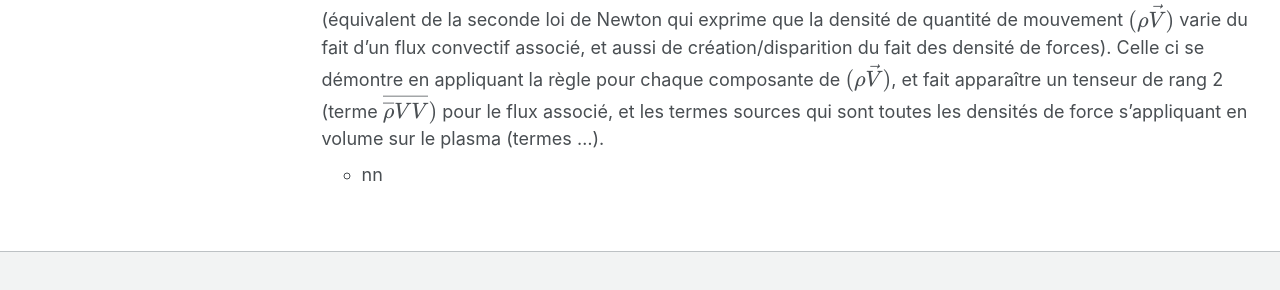
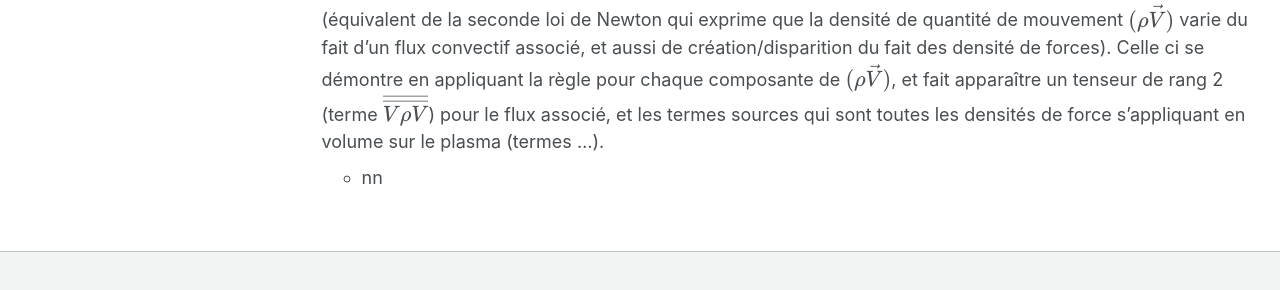
Before and after one commit to hubertbaty/hubertbaty.github.io, a Jekyll site: the page built from _pages/MHD.md, in a window 1280 px wide and 1074 px high. Shown: the part 667-957 px from the top of the window. Built offline with Jekyll 4.4.1, drawn with Linux system fonts in a browser that asks for light colours; some web fonts are replaced; formulas are drawn with MathJax 3.

Commit message:
Update MHD.md

```diff
--- a/_pages/MHD.md
+++ b/_pages/MHD.md
@@ -17,6 +17,6 @@ Les équations de base de la MHD
 * Equation de conservation de la masse, dite aussi équation de continuité. Celle ci est obtenue en appliquant la règle ci-dessus avec $f = \rho$ et en considérant $s = 0$ (pas de création ni de disparition de masse par exemple par réaction chimique). Le terme $ (\rho \vec V)$ représente ainsi le flux de masse.
   * $\frac {\partial \rho} {\partial t} + \nabla . (\rho \vec V) = 0$
 
-* Equation de conservation de la quantité de mouvement. Celle ci est la plus importante pour la dynamique (équivalent de la seconde loi de Newton qui exprime que la densité de quantité de mouvement $(\rho \vec V)$ varie du fait d'un flux convectif associé, et aussi de création/disparition du fait des densité de forces). Celle ci se démontre en appliquant la règle pour chaque composante de $(\rho \vec V)$, et fait apparaître un tenseur de rang 2 (terme $ \overline{\overline\rho VV})$
+* Equation de conservation de la quantité de mouvement. Celle ci est la plus importante pour la dynamique (équivalent de la seconde loi de Newton qui exprime que la densité de quantité de mouvement $(\rho \vec V)$ varie du fait d'un flux convectif associé, et aussi de création/disparition du fait des densité de forces). Celle ci se démontre en appliquant la règle pour chaque composante de $(\rho \vec V)$, et fait apparaître un tenseur de rang 2 (terme $\overline{\overline {V \rho V }}$)
 pour le flux associé, et les termes sources qui sont toutes les densités de force s'appliquant en volume sur le plasma (termes ...).
   * nn
```
